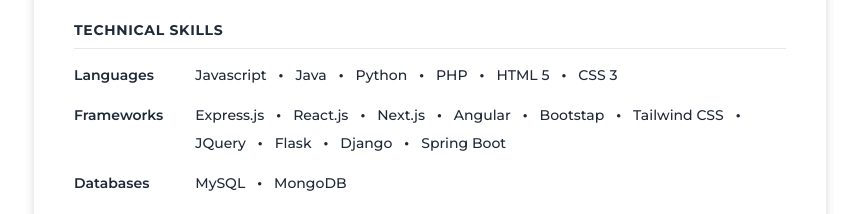
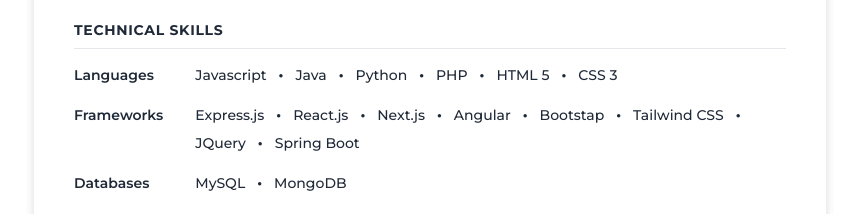
Before and after one commit to khancirhan/personal-website, a Next.js app: page /resume in a window 1280 px wide. Shown: the part 1040-1254 px from the top of the page, without its empty margins (210-1069 px from the left). Built offline with nearby package versions, Linux system fonts and the light colour scheme.

Commit message:
change resume data

```diff
--- a/src/app/resume/page.tsx
+++ b/src/app/resume/page.tsx
@@ -26,8 +26,6 @@
                 'Bootstap',
                 'Tailwind CSS',
                 'JQuery',
-                'Flask',
-                'Django',
                 'Spring Boot',
             ],
         },
```
